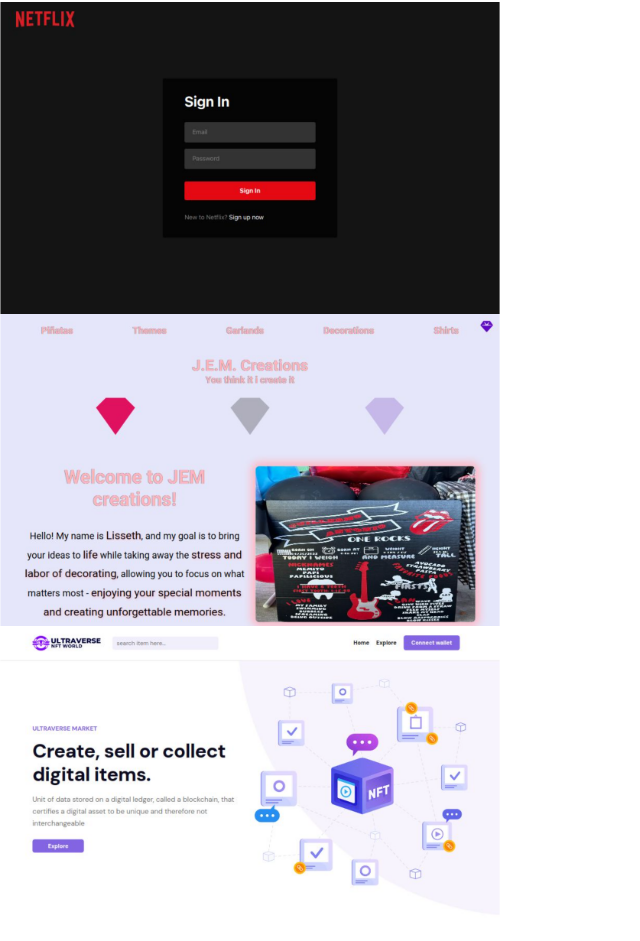
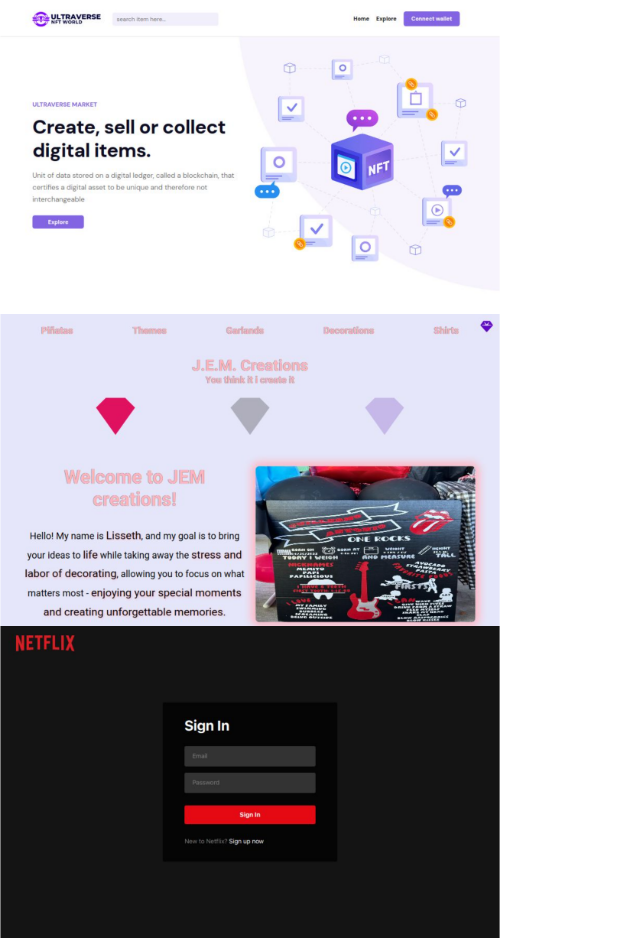
Before and after one commit to Guillermotrejo1/myEPortfolio, a Next.js app: page / in a window 1280 px wide. Shown: the part 1178-2119 px from the top of the page, without its empty margins (0-640 px from the left). Built offline with nearby package versions, Linux system fonts and the light colour scheme.

Commit message:
created base for the projects section

```diff
--- /dev/null
+++ b/Components/Footer.tsx
@@ -0,0 +1,5 @@
+export const Footer = () => {
+  return (
+    <div>Footer</div>
+  )
+}
--- a/Components/Hero.tsx
+++ b/Components/Hero.tsx
@@ -7,20 +7,20 @@
     return (
         <header className="flex justify-center h-screen mb-8">
             <div className="max-w-[600px]">
-                <h1 className="text-orange-500 text-[120px] text-left"><span className="text-black">Hey,</span> I&apos;m</h1>
-                <h1 className="text-orange-500 text-[120px] text-left">Guillermo</h1>
+                <h1 className="text-blue-500 text-[120px] text-left"><span className="text-black">Hey,</span> I&apos;m</h1>
+                <h1 className="text-blue-500 text-[120px] text-left">Guillermo</h1>
                 <p className="text-gray-500 text-lg">Im a Frontend Software Engineer with a strong passion for building web applications with great user experiences.
                 Here&apos;s a bit more about me.</p>
 
             <div className="flex mt-4 space-x-2">
                 <a className="" href="https://github.com/Guillermotrejo1">
-                <FaGithub className="text-white rounded bg-orange-500 text-2xl" />
+                <FaGithub className="text-white rounded bg-blue-500 text-2xl" />
                 </a>
-                <a className="" href="www.linkedin.com/in/guillermo-trejo-8a5797318">
-                <FaLinkedin className="text-white rounded bg-orange-500 text-2xl" />
+                <a className="" href="https://www.linkedin.com/in/guillermo-trejo-8a5797318">
+                <FaLinkedin className="text-white rounded bg-blue-500 text-2xl" />
                 </a>
                 <a className="" href="">
-                    <FaFileAlt className="text-white rounded bg-orange-500 text-2xl" />
+                    <FaFileAlt className="text-white rounded bg-blue-500 text-2xl" />
                 </a>
             </div>
             </div>
--- a/Components/Projects.tsx
+++ b/Components/Projects.tsx
@@ -3,68 +3,36 @@
 export const Projects = () => {
   return (
     <section id="projects">
-      <div className="container">
-        <div className="row">
-          <h1 className="text-center text-xl">
+  <div className="flex items-center justify-center">
+    <div className="flex-col">
+      <h1 className="text-center text-3xl mb-4">
         Here are some of my{" "}
-            <span className="text-orange-500">projects</span>
+        <span className="text-blue-500">projects</span>
       </h1>
-          <ul className="project__list">
-            <li className="project">
-                <div className="project__wrapper">
-                    <Image
-                    src="/lingo.png"
-                     alt="Lingo"
-                     width={500}
-                     height={500}
-                     />
+      <ul className="flex flex-wrap justify-center gap-4">
+        <li className="mr-4">
+          <div className="mb-10 rounded-lg shadow-lg shadow-blue-800">
+            <Image src="/lingo.png" className="w-full" alt="Lingo" width={500} height={500} />
           </div>
+        </li>
+        <li className="">
+          <div className="mb-10 rounded-lg shadow-lg shadow-blue-800">
+            <Image src="/internship.png" className="w-full" alt="Internship" width={500} height={500} />
+          </div>
+        </li>
+        <li className="mr-4">
+          <div className="mb-10 rounded-lg shadow-lg shadow-blue-800">
+            <Image src="/creations.png" className="w-full" alt="Creations" width={500} height={500} />
+          </div>
+        </li>
+        <li className="">
+          <div className="mb-10 rounded-lg shadow-lg shadow-blue-800">
+            <Image src="/netflix.png" className="w-full" alt="Netflix" width={500} height={500} />
+          </div>
+        </li>
+      </ul>
       <div className="project__bg"></div>
       <div className="project__description"></div>
-            </li>
-          </ul>
-          <ul className="project__list">
-            <li className="project">
-                <div className="project__wrapper">
-                    <Image
-                    src="/netflix.png"
-                     alt="Lingo"
-                     width={500}
-                     height={500}
-                     />
-                </div>
-                <div className="project__bg"></div>
-                <div className="project__description"></div>
-            </li>
-          </ul>
-          <ul className="project__list">
-            <li className="project">
-                <div className="project__wrapper">
-                    <Image
-                    src="/creations.png"
-                     alt="Creations"
-                     width={500}
-                     height={500}
-                     />
-                </div>
-                <div className="project__bg"></div>
-                <div className="project__description"></div>
-            </li>
-          </ul>
-          <ul className="project__list">
-            <li className="project">
-                <div className="project__wrapper">
-                    <Image
-                    src="/internship.png"
-                     alt="Internship"
-                     width={500}
-                     height={500}
-                     />
-                </div>
-                <div className="project__bg"></div>
-                <div className="project__description"></div>
-            </li>
-          </ul>
     </div>
   </div>
 </section>
--- a/pages/index.tsx
+++ b/pages/index.tsx
@@ -1,3 +1,4 @@
+import { Footer } from "@/Components/Footer";
 import { Hero } from "@/Components/Hero";
 import { Nav } from "@/Components/Nav";
 import { Projects } from "@/Components/Projects";
@@ -9,6 +10,7 @@
     <Nav />
     <Hero/>
     <Projects />
+    <Footer />
    </div>
   );
 }
```
Lines whose indentation alone changed are shown as unchanged.
